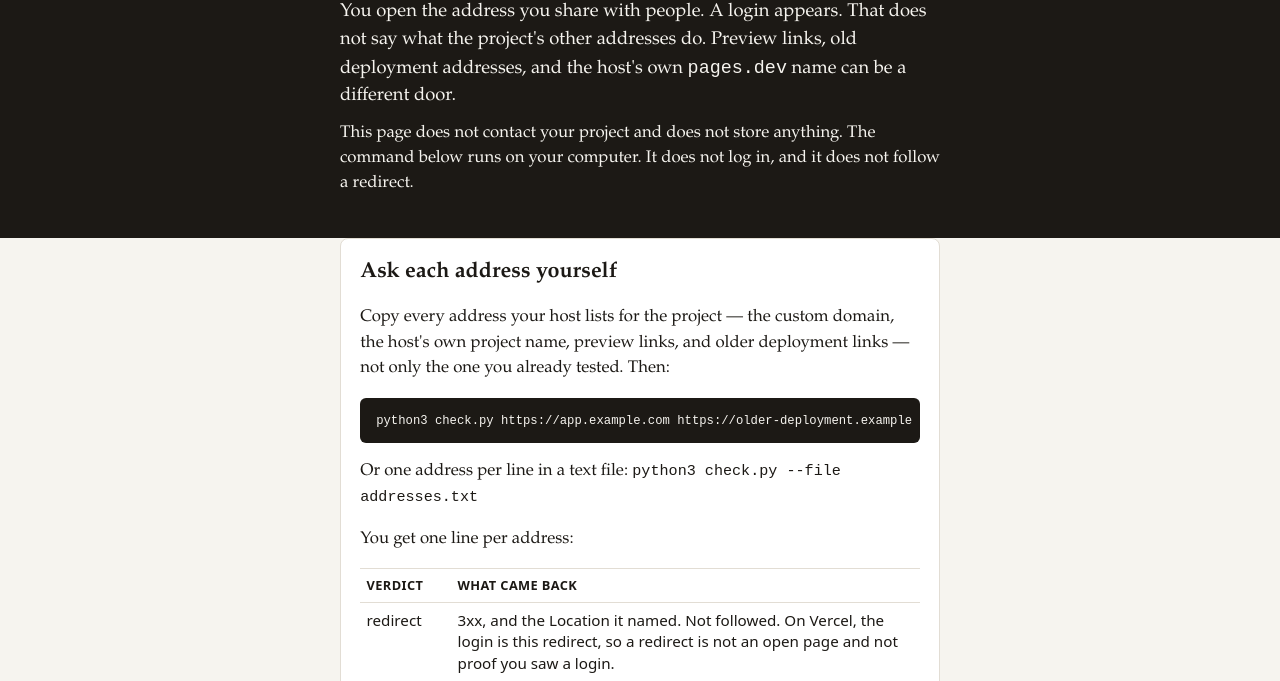
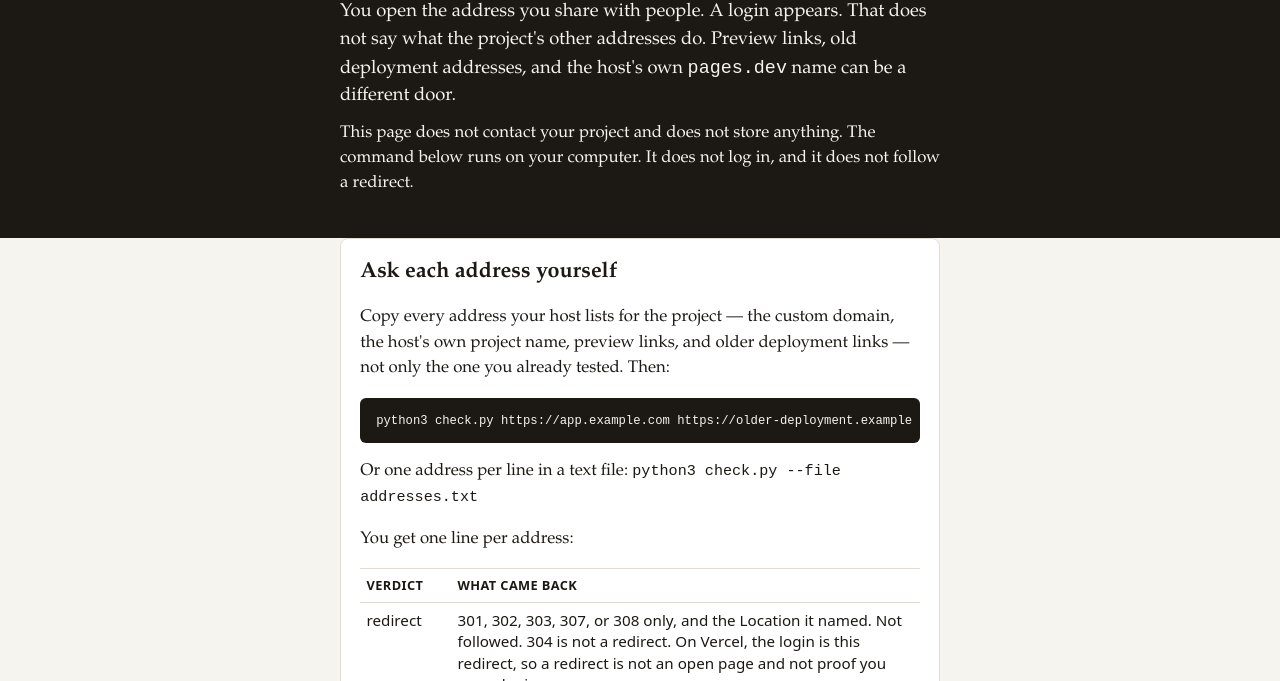
Before and after one commit to GreatTombProductions/url-family-check, a plain HTML site: page index.html in a window 1280 px wide. Shown: the part 119-800 px from the top of the page. Drawn offline with Linux system fonts and the light colour scheme.

Commit message:
release: URL Family Check

```diff
--- a/index.html
+++ b/index.html
@@ -27,7 +27,7 @@
     <table>
       <thead><tr><th>verdict</th><th>what came back</th></tr></thead>
       <tbody>
-        <tr><td>redirect</td><td>3xx, and the Location it named. Not followed. On Vercel, the login is this redirect, so a redirect is not an open page and not proof you saw a login.</td></tr>
+        <tr><td>redirect</td><td>301, 302, 303, 307, or 308 only, and the Location it named. Not followed. 304 is not a redirect. On Vercel, the login is this redirect, so a redirect is not an open page and not proof you saw a login.</td></tr>
         <tr><td>challenged</td><td>401. Something asked for credentials.</td></tr>
         <tr><td>refused</td><td>403. Refused, without serving a page.</td></tr>
         <tr><td>served</td><td>200–299. This address returned a page. The body is not read, so this is not a judgment of what the page says.</td></tr>
```
